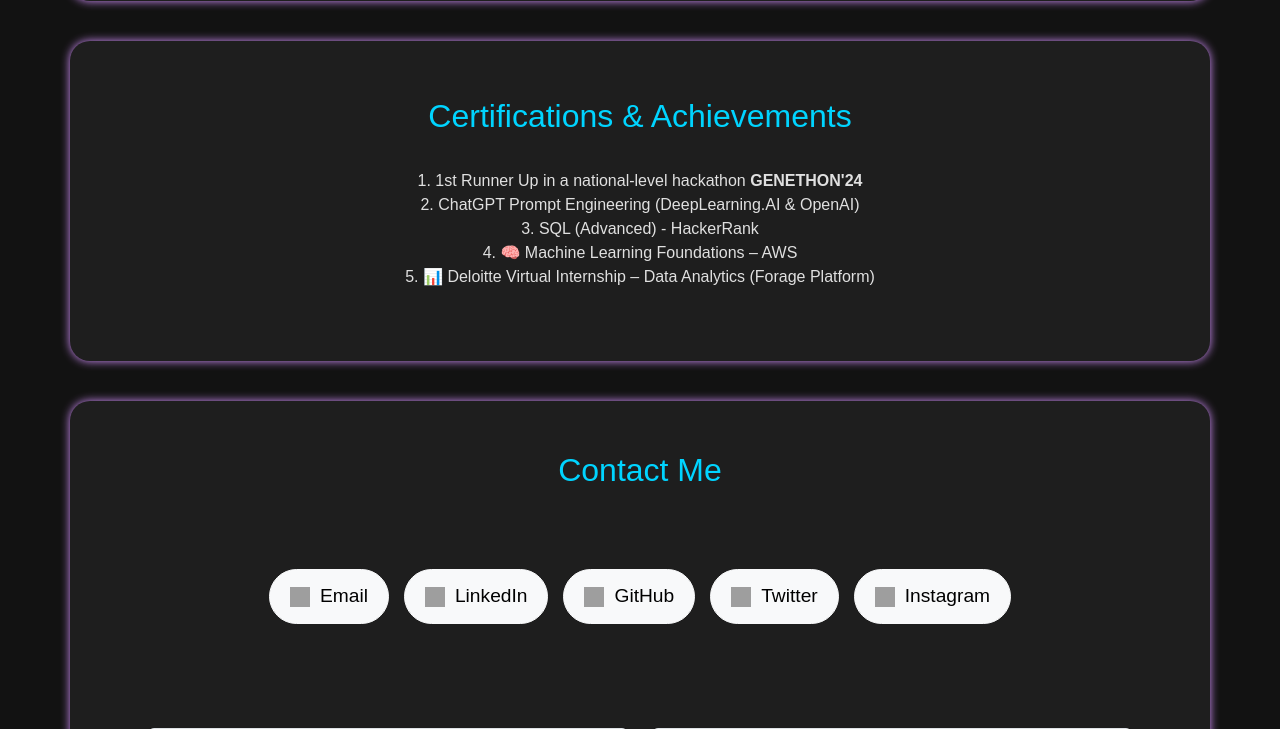
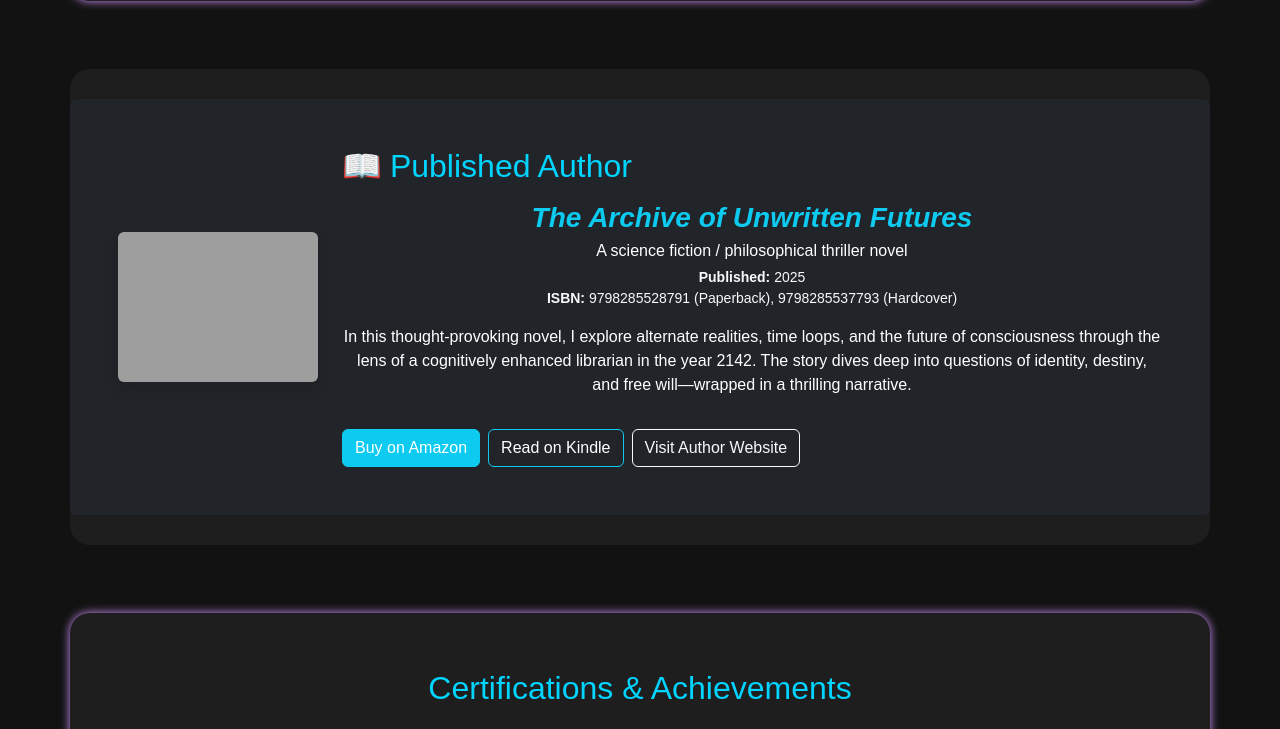
Before and after one commit to kaustubhsenwrks/My-Portfolio, a Flask app: page / in a window 1280 px wide. Shown: the part 2412-3141 px from the top of the page. Run offline with Flask 3, Linux system fonts and the light colour scheme; some libraries are stand-ins or nearby versions; some web fonts are replaced; grey boxes are pictures that could not be loaded.

Commit message:
Update index.html

```diff
--- a/templates/index.html
+++ b/templates/index.html
@@ -65,9 +65,10 @@
             <h1>Hello,
                 <br> I'm Kaustubh Sen
             </h1>
-            <p>Hi there! I'm Kaustubh Sen, a passionate AI & ML student exploring the world of coding, hacking, and
-                software development. I love building innovative projects and solving real-world problems using
-                technology.</p>
+            <p>Hi there! I'm Kaustubh Sen, a BTech student in Artificial Intelligence & Machine Learning.
+        I’m deeply passionate about coding, ethical hacking, and real-world problem-solving through AI.
+        I actively engage in hackathons, tech communities, and innovation-driven learning.
+        I'm also the published author of The Archive of Unwritten Futures, a sci-fi/philosophical thriller exploring alternate realities. Always curious, always building.</p>
             <a href="#contact" class="btn btn-primary">Contact Me</a>
         </div>
         <img src="/static/kaustubh.jpg" loading="lazy" alt="Kaustubh Sen">
@@ -190,6 +191,49 @@
         </div>
     </section>
 
+<!-- Published Book Section (Dark Theme) -->
+<section id="book" class="section container my-5">
+    <div class="bg-dark text-white p-5 rounded shadow-sm d-flex flex-column flex-md-row align-items-center gap-4">
+        <!-- Book Cover Image -->
+        <div class="book-cover" style="flex-shrink:0;">
+            <img src="static/book.jpg" alt="The Archive of Unwritten Futures cover" class="img-fluid rounded shadow"
+                style="max-width: 200px;">
+        </div>
+        <!-- Book Details -->
+        <div class="book-details">
+            <h2 class="mb-3 d-flex align-items-left gap-2">
+                📖 <span>Published Author</span>
+            </h2>
+            <h3 class="text-info fst-italic fw-semibold mb-1">
+                The Archive of Unwritten Futures
+            </h3>
+            <p class="fw-medium mb-1">A science fiction / philosophical thriller novel</p>
+            <p class="text-light small mb-3">
+                <strong>Published:</strong> 2025<br>
+                <strong>ISBN:</strong> 9798285528791 (Paperback), 9798285537793 (Hardcover)
+            </p>
+            <p class="mb-4">
+                In this thought-provoking novel, I explore alternate realities, time loops,
+                and the future of consciousness through the lens of a cognitively enhanced
+                librarian in the year 2142. The story dives deep into questions of identity,
+                destiny, and free will—wrapped in a thrilling narrative.
+            </p>
+            <div class="pt-2 d-flex flex-wrap gap-2">
+                <a href="https://amzn.in/d/c88tXGm" target="_blank" class="btn btn-info text-white">
+                    Buy on Amazon
+                </a>
+                <a href="https://www.amazon.in/s?k=the+archive+of+unwritten+futures&rh=n%3A9840097031&ref=nb_sb_noss"
+                    target="_blank" class="btn btn-outline-info text-white">
+                    Read on Kindle
+                </a>
+                <a href="https://www.amazon.com/stores/Kaustubh-Sen/author/B0FBGWKHFS?ref_=pe_2466670_811284380&isDramIntegrated=true&shoppingPortalEnabled=true&ccs_id=059473bb-1e15-419b-830e-f34b26c1de86"
+                    target="_blank" class="btn btn-outline-light">
+                    Visit Author Website
+                </a>
+            </div>
+        </div>
+    </div>
+</section>
 
 
     <!-- Certifications & Achievements -->
```
